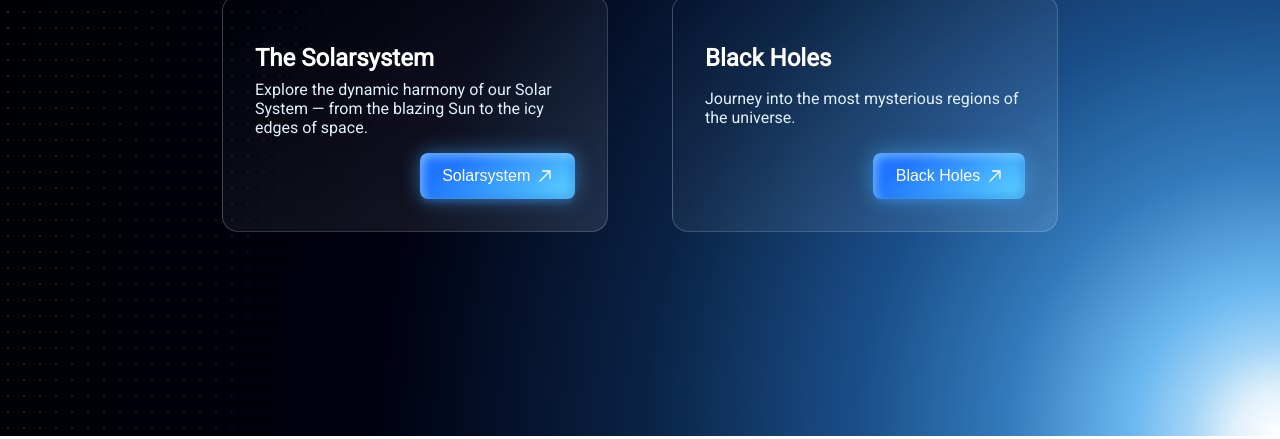
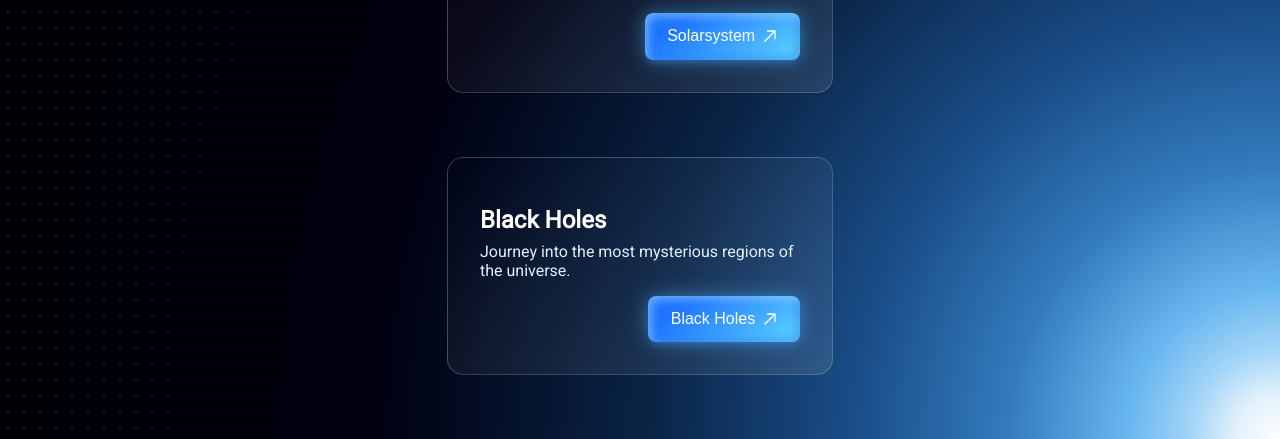
Before and after one commit to Adrian-Hansen-dev/opengl-space-demo, a plain HTML site: page index.html in a window 1280 px wide. Shown: the part 364-803 px from the top of the page. Drawn offline with Linux system fonts and the light colour scheme.

Commit message:
fixed flex direction bug

```diff
--- a/css/style.css
+++ b/css/style.css
@@ -100,6 +100,13 @@ header {
             }
         }
     }
+
+
+    @media (max-width: 80rem) {
+        .card-section{
+            flex-direction: column;
+        }
+    }
 }
 
 .content{
@@ -128,7 +135,6 @@ header {
         flex-direction: column;
         justify-content: center;
     }
-}
 
     @media (max-width: 80rem) {
         .content{
@@ -142,9 +148,6 @@ header {
         .information{
             padding: 2rem 0 0 0;
         }
-
-    .card-section{
-        flex-direction: column;
     }
 }
 
```
Lines whose indentation alone changed are shown as unchanged.
